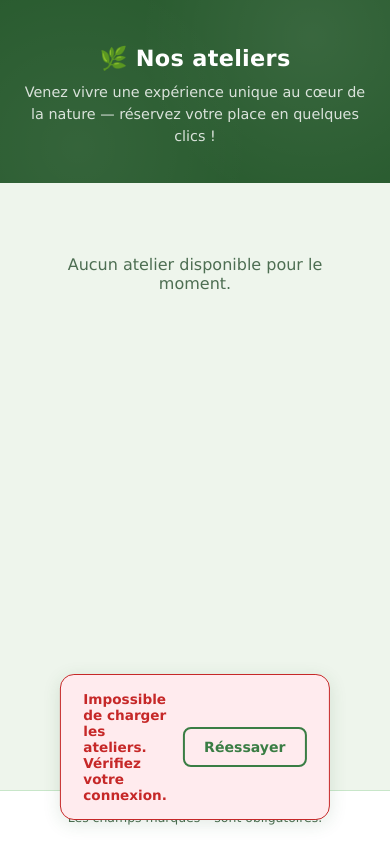
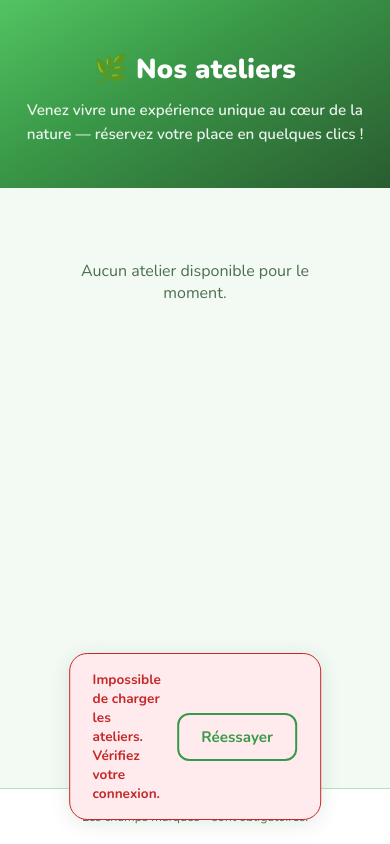
Before and after one commit to Sandra83100/reservation, a PHP site: page / in a window 390 px wide. Run offline with PHP 8.4, Linux system fonts and the light colour scheme.

Commit message:
V2 — Design plus gai, police Nunito, titres grands, jours entiers
- Police Nunito (Google Fonts) : ronde, lisible, chaleureuse
- Titres ateliers 1.75rem font-weight 900 (était 1.05rem/700)
- Header : dégradé vert vif (#52C462 → #2A5C30) au lieu du vert plat
- Jours en entier : "Mercredi 15 mars" au lieu de "Mer. 15 mars."
- Boutons "Réserver" plus gros, ombres, meilleur tap target
- Coins plus arrondis (18px), espacements généreux
- Responsive mobile amélioré

Co-Authored-By: Claude Sonnet 4.6 <noreply@anthropic.com>

```diff
--- a/index.html
+++ b/index.html
@@ -4,6 +4,9 @@
   <meta charset="UTF-8" />
   <meta name="viewport" content="width=device-width, initial-scale=1.0" />
   <title>Réservation d'ateliers – Écoferme</title>
+  <link rel="preconnect" href="https://fonts.googleapis.com" />
+  <link rel="preconnect" href="https://fonts.gstatic.com" crossorigin />
+  <link href="https://fonts.googleapis.com/css2?family=Nunito:wght@400;600;700;800;900&display=swap" rel="stylesheet" />
   <link rel="stylesheet" href="style.css" />
 </head>
 <body>
--- a/script.js
+++ b/script.js
@@ -156,13 +156,13 @@ function renderCartes() {
   });
 }
 
-/** Convertit "DD/MM/YYYY" en "Mer. 4 mars" */
+/** Convertit "DD/MM/YYYY" en "Mercredi 4 mars" */
 function formatDateLisible(dateStr) {
   const [dd, mm, yyyy] = dateStr.split('/');
   const date = new Date(yyyy, mm - 1, dd);
-  const jours = ['Dim.', 'Lun.', 'Mar.', 'Mer.', 'Jeu.', 'Ven.', 'Sam.'];
-  const mois  = ['janv.', 'févr.', 'mars', 'avr.', 'mai', 'juin',
-                  'juil.', 'août', 'sept.', 'oct.', 'nov.', 'déc.'];
+  const jours = ['Dimanche', 'Lundi', 'Mardi', 'Mercredi', 'Jeudi', 'Vendredi', 'Samedi'];
+  const mois  = ['janvier', 'février', 'mars', 'avril', 'mai', 'juin',
+                  'juillet', 'août', 'septembre', 'octobre', 'novembre', 'décembre'];
   return `${jours[date.getDay()]} ${date.getDate()} ${mois[date.getMonth()]}`;
 }
 
--- a/style.css
+++ b/style.css
@@ -8,30 +8,30 @@
 }
 
 :root {
-  --vert-primaire:  #3A7D44;
+  --vert-primaire:  #3A9948;
   --vert-fonce:     #2A5C30;
-  --vert-hover:     #2E6B35;
-  --vert-clair:     #C8E6C9;
-  --vert-bg:        #EEF5EC;
-  --vert-dates-bg:  #F0F8F0;
-  --vert-dates-brd: #B8DCB8;
+  --vert-hover:     #2E8038;
+  --vert-clair:     #B8E0C0;
+  --vert-bg:        #F2FAF3;
+  --vert-dates-bg:  #EAF7EC;
+  --vert-dates-brd: #A8D8B0;
   --ambre:          #E8920A;
   --ambre-clair:    #FEF3DC;
   --texte:          #1B3A21;
   --texte-doux:     #4D6E52;
   --rouge:          #C62828;
   --blanc:          #FFFFFF;
-  --gris-bord:      #DDE8DD;
-  --shadow:         0 4px 18px rgba(42, 92, 48, 0.13);
-  --shadow-hover:   0 10px 32px rgba(42, 92, 48, 0.22);
-  --rayon:          14px;
-  --transition:     0.18s ease;
+  --gris-bord:      #C8DEC8;
+  --shadow:         0 4px 20px rgba(42, 92, 48, 0.12);
+  --shadow-hover:   0 12px 36px rgba(42, 92, 48, 0.22);
+  --rayon:          18px;
+  --transition:     0.2s ease;
 }
 
 html { font-size: 16px; }
 
 body {
-  font-family: Verdana, Arial, sans-serif;
+  font-family: 'Nunito', Verdana, sans-serif;
   background: var(--vert-bg);
   color: var(--texte);
   min-height: 100vh;
@@ -43,13 +43,10 @@ body {
    HEADER
    ============================================================ */
 header {
-  background: var(--vert-fonce);
-  background-image:
-    radial-gradient(circle at 20% 80%, rgba(255,255,255,0.05) 0%, transparent 50%),
-    radial-gradient(circle at 80% 20%, rgba(255,255,255,0.07) 0%, transparent 50%);
+  background: linear-gradient(150deg, #52C462 0%, #3A9948 40%, #2A5C30 100%);
   color: var(--blanc);
   text-align: center;
-  padding: 2.8rem 1.5rem 2.2rem;
+  padding: 3.2rem 1.5rem 2.6rem;
 }
 
 .header-inner {
@@ -58,17 +55,18 @@ header {
 }
 
 header h1 {
-  font-family: Verdana, Arial, sans-serif;
-  font-size: 2rem;
-  font-weight: 700;
-  letter-spacing: 0.3px;
-  margin-bottom: .55rem;
+  font-family: 'Nunito', Verdana, sans-serif;
+  font-size: 2.4rem;
+  font-weight: 900;
+  letter-spacing: 0.2px;
+  margin-bottom: .6rem;
 }
 
 .subtitle {
-  font-size: .9rem;
-  color: rgba(255,255,255,0.82);
-  line-height: 1.55;
+  font-size: 1.05rem;
+  color: rgba(255,255,255,0.9);
+  line-height: 1.6;
+  font-weight: 600;
 }
 
 /* ============================================================
@@ -401,26 +391,27 @@ main {
   background: var(--vert-primaire);
   color: var(--blanc);
   border: none;
-  border-radius: 8px;
-  padding: .7rem 1.5rem;
-  font-family: Verdana, Arial, sans-serif;
-  font-size: .9rem;
-  font-weight: 700;
+  border-radius: 12px;
+  padding: .85rem 1.8rem;
+  font-family: 'Nunito', Verdana, sans-serif;
+  font-size: 1rem;
+  font-weight: 800;
   cursor: pointer;
-  transition: background var(--transition);
+  transition: background var(--transition), box-shadow var(--transition);
+  box-shadow: 0 3px 10px rgba(42, 92, 48, 0.25);
 }
 
-.btn-principal:hover { background: var(--vert-hover); }
+.btn-principal:hover { background: var(--vert-hover); box-shadow: 0 5px 16px rgba(42, 92, 48, 0.35); }
 .btn-principal:disabled { background: #9E9E9E; cursor: not-allowed; }
 
 .btn-secondaire {
   background: transparent;
   color: var(--vert-primaire);
   border: 2px solid var(--vert-primaire);
-  border-radius: 8px;
-  padding: .65rem 1.2rem;
-  font-family: Verdana, Arial, sans-serif;
-  font-size: .88rem;
+  border-radius: 12px;
+  padding: .75rem 1.4rem;
+  font-family: 'Nunito', Verdana, sans-serif;
+  font-size: .95rem;
   font-weight: 700;
   cursor: pointer;
   transition: background var(--transition), color var(--transition);
@@ -521,7 +512,7 @@ main {
 }
 
 .erreur-globale p {
-  font-family: Verdana, Arial, sans-serif;
+  font-family: 'Nunito', Verdana, sans-serif;
   color: var(--rouge);
   font-weight: 700;
   font-size: .85rem;
@@ -533,7 +524,7 @@ main {
 footer {
   text-align: center;
   padding: 1.2rem;
-  font-family: Verdana, Arial, sans-serif;
+  font-family: 'Nunito', Verdana, sans-serif;
   font-size: .78rem;
   color: var(--texte-doux);
   border-top: 1px solid var(--vert-clair);
@@ -555,11 +546,13 @@ footer {
 }
 
 @media (max-width: 600px) {
-  header h1 { font-size: 1.4rem; }
+  header h1 { font-size: 1.7rem; }
+  .subtitle { font-size: .95rem; }
   .cartes-grille { grid-template-columns: 1fr; }
   main { padding: 1.5rem .8rem; }
   .carte-corps { padding: 1rem 1rem 0; }
+  .carte-titre { font-size: 1.45rem; }
   .carte-dates { padding: .8rem 1rem 1rem; }
   .form-actions { flex-direction: column; }
-  .btn-principal, .btn-secondaire { width: 100%; text-align: center; }
+  .btn-principal, .btn-secondaire, .btn-reserver-slot { width: 100%; text-align: center; }
 }
```
Also changed, not shown: other parts of style.css (+53 -61 lines).
